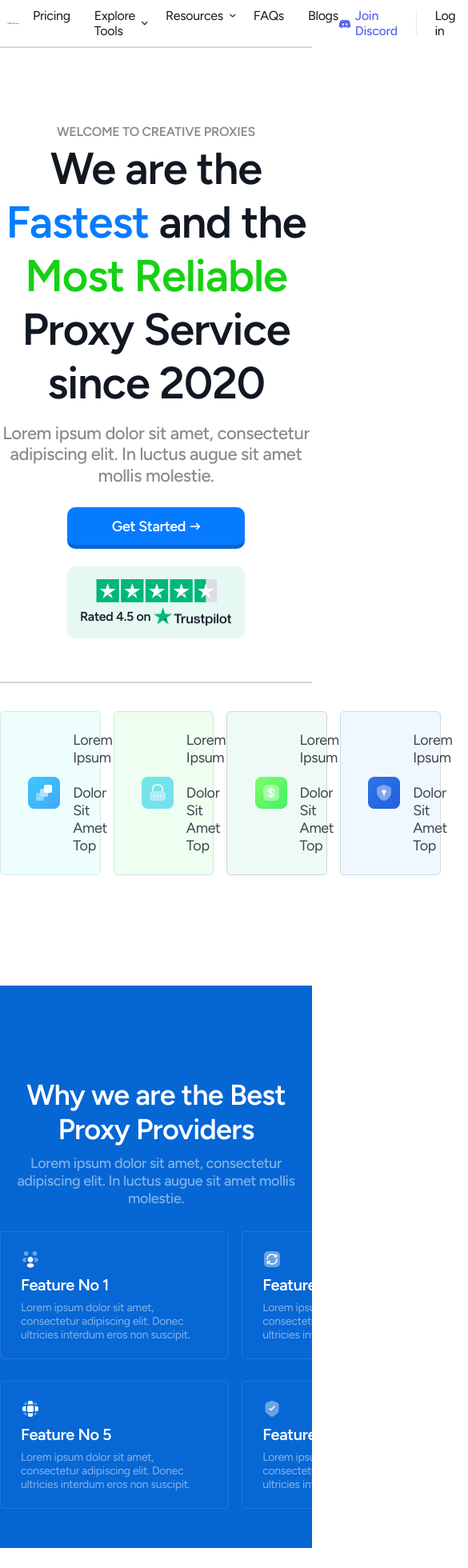
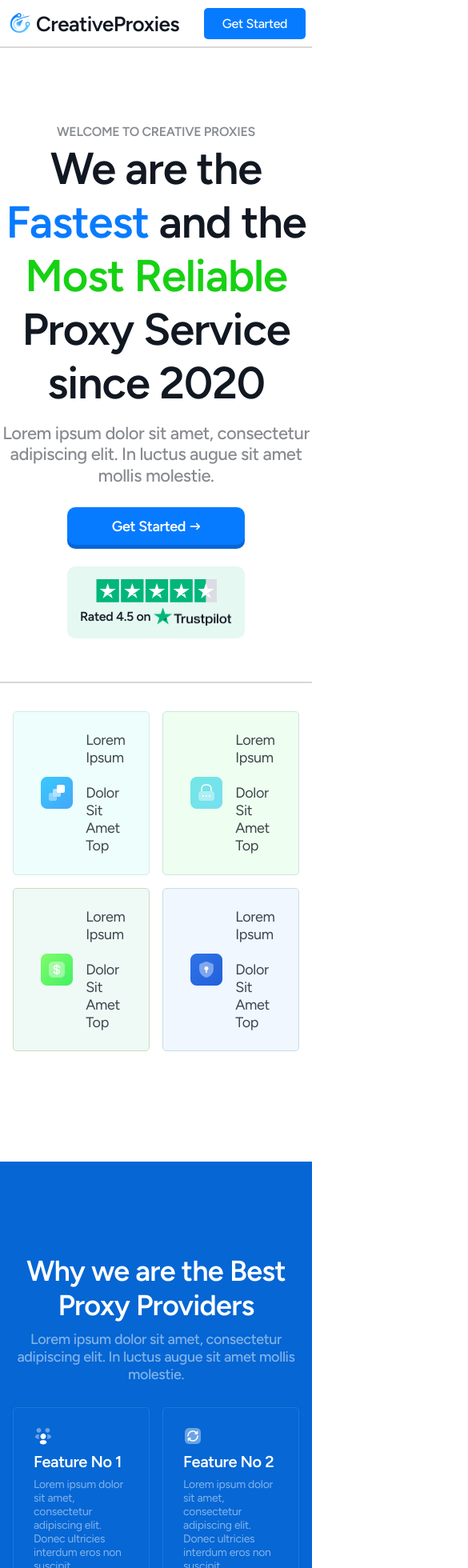
Before and after one commit to ApexSpunk/flamecloud, a React (Create React App) app: page / in a window 390 px wide. Shown: the top 1960 px of the page at 80% size, 585 px wide, since content can reach past the window. Built offline with nearby package versions, Linux system fonts and the light colour scheme.

Commit message:
Made Little Responsive

```diff
--- a/src/components/Blog.js
+++ b/src/components/Blog.js
@@ -1,9 +1,9 @@
-import { Box, Flex, Grid, Image, Text } from '@chakra-ui/react'
+import { Box, Flex, Grid, GridItem, Image, Text } from '@chakra-ui/react'
 import React from 'react'
 
 function Blog() {
     return (
-        <Box mt='250px' w='1192px' mx='auto' h='859px' bg='linear-gradient(180deg, #F7FAFF 0%, rgba(255, 255, 255, 0) 100%)' border='1px solid rgba(30, 30, 30, 0.1)' borderRadius='5px' p='40px'>
+        <Box mt='250px' maxW='1192px' mx='auto' bg='linear-gradient(180deg, #F7FAFF 0%, rgba(255, 255, 255, 0) 100%)' border='1px solid rgba(30, 30, 30, 0.1)' borderRadius='5px' p='40px'>
             <Text color='#111822' mt='25px' fontSize='36px' fontWeight='600' lineHeight='43px' letterSpacing='-0.02em' fontFamily='Figtree' textAlign='center'>
                 Read our <Text as='span' color='#077BFF'>Exclusive</Text> Blog
             </Text>
@@ -16,9 +16,9 @@ function Blog() {
                 </Text>
                 <Image src='./images/blogarrow.png' alt='Arrow' w='24px' h='24px' />
             </Flex>
-            <Grid mt='38px' gap='25px' templateColumns='repeat(3, 1fr)' w='100%'>
+            <Grid mt='38px' gap='25px' templateColumns='repeat(6, 1fr)' w='100%'>
                 {
-                    [1, 2, 3, 4, 5, 6].map((item, index) => <Box key={index}>
+                    [1, 2, 3, 4, 5, 6].map((item, index) => <GridItem key={index} colSpan={{ base: '3', md: '3', lg: '3' }}>
                         <Box w='354px' h='221px' bg='rgba(7, 123, 255, 0.1)' border='1px solid rgba(7, 123, 255, 0.5)' borderRadius='5px' />
                         <Text mt='11px' fontSize='20px' fontWeight='500' lineHeight='24px' letterSpacing='-0.02em' fontFamily='Figtree' color='#111822'>
                             Blog Title appear Here
@@ -26,7 +26,7 @@ function Blog() {
                         <Text mt='1px' mb='13px' fontSize='16px' fontWeight='400' lineHeight='19px' letterSpacing='-0.02em' fontFamily='Figtree' color='#111822' opacity='0.5'>
                             Category Name here
                         </Text>
-                    </Box>
+                    </GridItem>
                     )
                 }
             </Grid>
--- a/src/components/Features.js
+++ b/src/components/Features.js
@@ -1,10 +1,10 @@
-import { Box, Grid, Image, Text } from '@chakra-ui/react'
+import { Box, Grid, GridItem, Image, Text } from '@chakra-ui/react'
 import React from 'react'
 
 function Features() {
     return (
-        <Box w='full' h='703px' mt='138.36px' bg='#0566D4' py='115px'>
-            <Box maxW='1192px' height='474px' mx='auto'>
+        <Box w='full' mt='138.36px' bg='#0566D4' py='115px'>
+            <Box maxW='1192px' mx='auto'>
 
                 <Text color='#fff' fontSize='36px' fontWeight='600' lineHeight='43px' letterSpacing='-0.02em' fontFamily='Figtree' textAlign='center'>
                     Why we are the Best Proxy Providers
@@ -12,9 +12,9 @@ function Features() {
                 <Text color='#fff' fontSize='18px' fontWeight='500' lineHeight='22px' maxW='465px' mx='auto' letterSpacing='-0.02em' fontFamily='Figtree' mt='10px' textAlign='center' opacity='0.5'>
                     Lorem ipsum dolor sit amet, consectetur adipiscing elit. In luctus augue sit amet mollis molestie.
                 </Text>
-                <Grid templateColumns='repeat(4, 1fr)' columnGap='16.16px' rowGap='27px' mt='30px' maxW='1192px' mx='auto'>
+                <Grid templateColumns='repeat(4, 1fr)' columnGap='16.16px' rowGap='27px' mt='30px' maxW='1192px' mx={{ base: 'auto', md: 'auto', lg: 'auto' }} px={{ base: '16px', md: '16px', lg: '0' }}>
                     {
-                        new Array(8).fill(0).map((_, index) => <Box key={index} w='286px' h='160px' bg='rgba(255, 255, 255, 0.01)' border='1px solid rgba(255, 255, 255, 0.1)' borderRadius='5px' px='25px' py='22.5px'>
+                        new Array(8).fill(0).map((_, index) => <GridItem key={index}  bg='rgba(255, 255, 255, 0.01)' border='1px solid rgba(255, 255, 255, 0.1)' borderRadius='5px' px='25px' py='22.5px' colSpan={{ base: '2', md: '2', lg: '1' }}>
                             <Box display='flex' flexDirection='column' alignItems='flex-start' gap='8px'>
                                 <Image src={`./features/${index + 1}.png`} alt='Feature' w='24px' h='24px' />
                                 <Text color='#fff' fontSize='20px' fontWeight='600' lineHeight='24px' letterSpacing='-0.02em' fontFamily='Figtree'>
@@ -24,7 +24,7 @@ function Features() {
                                     Lorem ipsum dolor sit amet, consectetur adipiscing elit. Donec ultricies interdum eros non suscipit.
                                 </Text>
                             </Box>
-                        </Box>
+                        </GridItem>
                         )
                     }
                 </Grid>
--- a/src/components/Main.js
+++ b/src/components/Main.js
@@ -1,4 +1,4 @@
-import { Box, Button, Flex, Grid, Image, Text } from '@chakra-ui/react'
+import { Box, Button, Flex, Grid, GridItem, Image, Text } from '@chakra-ui/react'
 import React, { useState } from 'react'
 
 function Main() {
@@ -38,14 +38,14 @@ function Main() {
                 </Flex>
             </Box>
             <Box maxW='588px' mx='auto' mt='54px' h='0px' border='.5px solid #D9D8D6' />
-            <Grid templateColumns='repeat(4, 1fr)' gap='16.16px' mt='35px' maxW='1192px' mx='auto'>
+            <Grid templateColumns='repeat(4, 1fr)' gap='16.16px' mt='35px' maxW='1192px' mx={{ base: 'auto', md: 'auto', lg: 'auto' }} px={{ base: '16px', md: '16px', lg: '0' }}>
                 {features.map((feature) => (
-                    <Box key={feature.id} display='flex' alignItems='center' gap='16px' bg={feature.backgroundColor} borderRadius='5px'  border={`1px solid ${feature.borderColor}`} p='24.16px'>
+                    <GridItem key={feature.id} display='flex' alignItems='center' gap='16px' bg={feature.backgroundColor} borderRadius='5px'  border={`1px solid ${feature.borderColor}`} p='24.16px' colSpan={{ base: 2, md: 2, lg: 1 }}>
                         <Image src={feature.image} w='40px' h='40px' ml='10px' />
                         <Text color='#111822' fontSize='18px' fontWeight='400' lineHeight='22px' letterSpacing='-0.02em' fontFamily='Figtree' textDecoration='none' opacity={0.8} >
                             {feature.description.slice(0, 12)} &nbsp; &nbsp; &nbsp; {feature.description.slice(12, 100)}
                         </Text>
-                    </Box>
+                    </GridItem>
                 ))}
             </Grid>
         </Box>
--- a/src/components/Navbar.js
+++ b/src/components/Navbar.js
@@ -1,4 +1,4 @@
-import { Box, Button, Flex, Image, Text } from '@chakra-ui/react'
+import { Box, Flex, Image, Text } from '@chakra-ui/react'
 import React from 'react'
 import { Link } from 'react-router-dom'
 
@@ -6,10 +6,12 @@ function Navbar() {
     return (
         <Box>
             <Box maxW='1192px' h='58px' mx='auto' alignItems='center' display='flex'>
-                <Box>
-                    <Image src='./images/logo.png' alt='Logo' w='217px' mx='8px' />
-                </Box>
-                <Box ml='25px' display='flex' flexDirection='row' alignItems='flex-start' gap='30px'>
+                <Link to='/'>
+                    <Box>
+                        <Image src='./images/logo.png' alt='Logo' w='217px' mx='8px' />
+                    </Box>
+                </Link>
+                <Box ml='25px' flexDirection='row' alignItems='flex-start' gap='30px' display={{ base: 'none', lg: 'flex' }}>
                     <Text as={Link} to='/' color='#111822' fontSize='16px' fontWeight='400' lineHeight='19px' letterSpacing='-0.02em' fontFamily='Figtree' textDecoration='none'>
                         Pricing
                     </Text>
@@ -33,7 +35,7 @@ function Navbar() {
                     </Text>
                 </Box>
                 <Box ml='auto' mr='8px' display='flex' flexDirection='row' alignItems='center' gap='30px'>
-                    <Flex gap='22px' alignItems='center'>
+                    <Flex gap='22px' alignItems='center' display={{ base: 'none', lg: 'flex' }}>
                         <Flex gap='5px' alignItems='center'>
                             <Image src='./images/discord 1.png' alt='Discord' w='16px' h='16px' />
                             <Text as={Link} to='/' color='#5865F2' fontSize='16px' fontWeight='500' lineHeight='19px' letterSpacing='-0.02em' fontFamily='Figtree' textDecoration='none'>
@@ -45,9 +47,9 @@ function Navbar() {
                             Log in
                         </Text>
                     </Flex>
-                    <Button bg='#077BFF' borderRadius='5px' w='127px' h='39px' color='#fff' fontSize='16px' fontWeight='500' lineHeight='19px' letterSpacing='-0.02em' fontFamily='Figtree'>
+                    <Flex bg='#077BFF' borderRadius='5px' w='127px' h='39px' color='#fff' fontSize='16px' fontWeight='500' lineHeight='19px' letterSpacing='-0.02em' fontFamily='Figtree' alignItems='center' justifyContent='center' as={Link} to='/start'>
                         Get Started
-                    </Button>
+                    </Flex>
                 </Box>
             </Box>
             <Box maxW='1192px' mx='auto' h='0px' border='.5px solid #D9D8D6' />
--- a/src/components/Pricing.js
+++ b/src/components/Pricing.js
@@ -10,8 +10,8 @@ function Pricing() {
             <Text mt='10px' color='#111822' fontSize='18px' fontWeight='500' lineHeight='22px' maxW='465px' mx='auto' letterSpacing='-0.02em' fontFamily='Figtree' textAlign='center' opacity='0.5'>
                 Lorem ipsum dolor sit amet, consectetur adipiscing elit. In luctus augue sit amet mollis molestie.
             </Text>
-            <Flex columnGap='16.16px' rowGap='27px' mt='99px' maxW='1192px' mx='auto' justifyContent='center'>
-                <Box w='344px' h='447px' bg='rgba(30, 30, 30, 0.01)' border='1px solid rgba(30, 30, 30, 0.1)' borderRadius='5px' px='28px' py='26px'>
+            <Flex columnGap='16.16px' rowGap='27px' mt='99px' maxW='1192px' mx='auto' justifyContent='center' flexDirection={{ base: 'column', md: 'column', lg: 'row' }}>
+                <Box w='344px' h='447px' bg='rgba(30, 30, 30, 0.01)' border='1px solid rgba(30, 30, 30, 0.1)' borderRadius='5px' px='28px' py='26px' mx={{ base: 'auto', md: 'auto', lg: '0' }}>
                     <Flex justifyContent='space-between'>
                         <Grid gap='8px'>
                             <Image src='./images/price1.png' alt='Feature' w='40px' h='40px' />
@@ -92,7 +92,7 @@ function Pricing() {
                         <Box bg='#0566D4' roundedBottom='10px' w='288px' h='14px' mt='-9px' mx='auto' />
                     </Box>
                 </Box>
-                <Box w='344px' h='495px' bg='rgba(22, 209, 19, 0.1)' border='1px solid #16D113' borderRadius='5px' px='25px' py='22.5px'>
+                <Box w='344px' h='495px' bg='rgba(22, 209, 19, 0.1)' border='1px solid #16D113' borderRadius='5px' px='25px' py='22.5px' mx={{ base: 'auto', md: 'auto', lg: 0 }} mt={{ base: '20px', md: '0' }}>
                     <Flex justifyContent='space-between'>
                         <Grid gap='8px'>
                             <Image src='./images/price2.png' alt='Feature' w='40px' h='40px' />
--- a/src/components/Testimonials.js
+++ b/src/components/Testimonials.js
@@ -1,4 +1,4 @@
-import { Box, Flex, Grid, Image, Text } from '@chakra-ui/react'
+import { Box, Flex, Grid, GridItem, Image, Text } from '@chakra-ui/react'
 import React from 'react'
 
 function Testimonials() {
@@ -10,8 +10,8 @@ function Testimonials() {
             <Text mt='10px' color='#111822' fontSize='18px' fontWeight='500' lineHeight='22px' maxW='465px' mx='auto' letterSpacing='-0.02em' fontFamily='Figtree' textAlign='center' opacity='0.5'>
                 Lorem ipsum dolor sit amet, consectetur adipiscing elit. In luctus augue sit amet mollis molestie.
             </Text>
-            <Grid templateColumns='repeat(3, 1fr)' gap='17px' mt='34px' maxW='1192px' mx='auto'>
-                <Box w='386px' h='248px' bg='rgba(30, 30, 30, 0.01)' border='1px solid rgba(22, 209, 19, 0.5)' borderRadius='5px' py='29px' px='25px'>
+            <Grid templateColumns='repeat(3, 1fr)' gap='17px' mt='34px' maxW='1192px' mx={{ base: 'auto', md: 'auto', lg: 'auto' }} px={{ base: '16px', md: '16px', lg: '0' }}>
+                <GridItem bg='rgba(30, 30, 30, 0.01)' border='1px solid rgba(22, 209, 19, 0.5)' borderRadius='5px' py='29px' px='25px' colSpan={{ base: '3', md: '3', lg: '1' }}>
                     <Box display='flex' flexDirection='column' alignItems='flex-start' gap='8px'>
                         <Box>
                             <Image src='./images/starts.png' w='119px' h='23.8px' />
@@ -31,9 +31,9 @@ function Testimonials() {
                             </Flex>
                         </Box>
                     </Box>
-                </Box>
+                </GridItem>
                 {
-                    new Array(2).fill(0).map((_, index) => <Box key={index} w='386px' h='248px' bg='rgba(30, 30, 30, 0.01)' border='1px solid rgba(22, 209, 19, 0.5)' borderRadius='5px' py='29px' px='25px'>
+                    new Array(2).fill(0).map((_, index) => <GridItem key={index} bg='rgba(30, 30, 30, 0.01)' border='1px solid rgba(22, 209, 19, 0.5)' borderRadius='5px' py='29px' px='25px' colSpan={{ base: '3', md: '3', lg: '1' }}>
                         <Box display='flex' flexDirection='column' alignItems='flex-start' gap='8px'>
                             <Box>
                                 <Image src='./images/starts.png' w='119px' h='23.8px' />
@@ -53,7 +53,7 @@ function Testimonials() {
                                 </Flex>
                             </Box>
                         </Box>
-                    </Box>
+                    </GridItem>
                     )
                 }
             </Grid>
```
